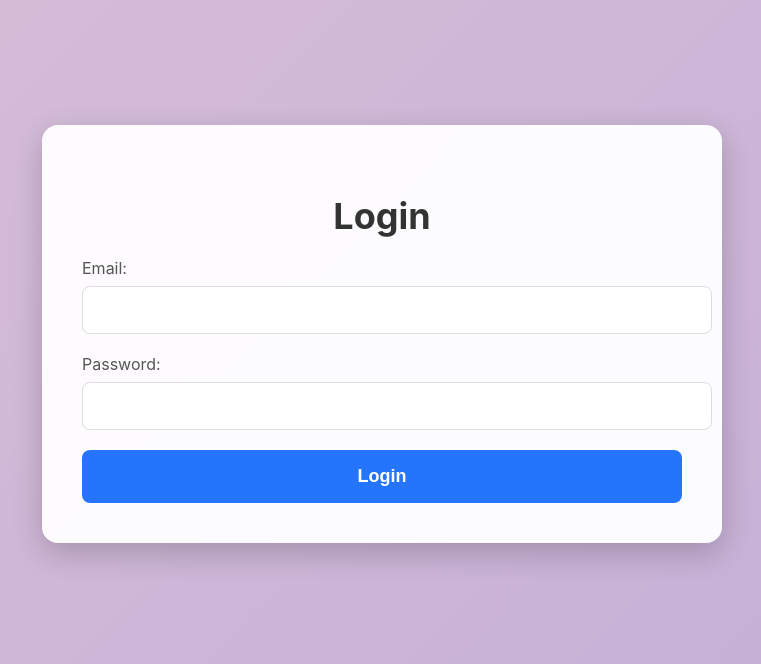
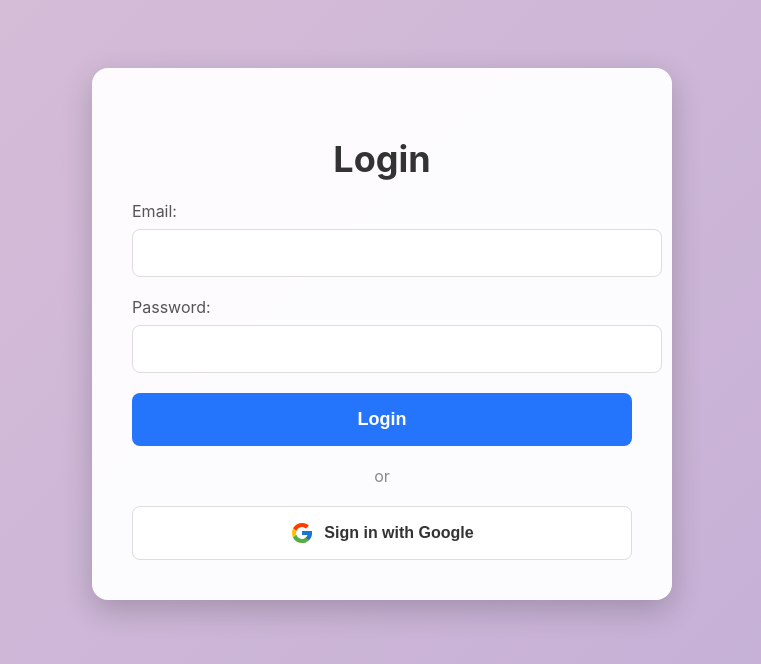
Before and after one commit to SWD-Vacine-project/frontend, a React (Create React App) app: page /Login in a window 1280 px wide. Shown: the part 106-770 px from the top of the page, without its empty margins (258-1019 px from the left). Built offline with nearby package versions, Linux system fonts and the light colour scheme.

Commit message:
Login Google UI

```diff
--- a/src/pages/loginPage.tsx
+++ b/src/pages/loginPage.tsx
@@ -1,6 +1,7 @@
 import React from "react";
 import { useNavigate } from "react-router-dom";
 import { motion } from "framer-motion";
+import { FcGoogle } from "react-icons/fc"; // Import Google icon
 
 const Login: React.FC = () => {
   const navigate = useNavigate();
@@ -9,6 +10,8 @@ const Login: React.FC = () => {
     e.preventDefault();
     navigate("/dashboard");
   };
+
+  const GOOGLE_AUTH_URL = `https://accounts.google.com/o/oauth2/auth?client_id=1006543489483-mrg7qa1pas18ulb0hvnadiagh8jajghs.apps.googleusercontent.com&response_type=code&approval_prompt=force&access_type=offline&redirect_uri=https://localhost:7090/signin-google&scope=openid email profile`;
 
   return (
     <div style={styles.loginPage}>
@@ -48,34 +51,45 @@ const Login: React.FC = () => {
         >
           Login
         </motion.button>
+        <div style={styles.separator}>or</div>
+        <motion.button
+          style={styles.googleButton}
+          whileHover={{ scale: 1.05 }}
+          whileTap={{ scale: 0.95 }}
+          onClick={() => window.location.href = GOOGLE_AUTH_URL}
+        >
+          <FcGoogle size={24} style={{ marginRight: "10px" }} />
+          Sign in with Google
+        </motion.button>
       </motion.form>
     </div>
   );
 };
+
 const styles = {
   loginPage: {
-      height: "100vh", // Fullscreen height
-      width: "100vw",  // Fullscreen width
+    height: "100vh",
+    width: "100vw",
     display: "flex",
     justifyContent: "center",
     alignItems: "center",
-      background: "linear-gradient(135deg, #D8BFD8, #C3AED6)", // Better gradient
+    background: "linear-gradient(135deg, #D8BFD8, #C3AED6)",
     padding: "20px",
   } as React.CSSProperties,
 
   loginForm: {
-      backgroundColor: "rgba(255, 255, 255, 0.95)", // Slightly more solid white
+    backgroundColor: "rgba(255, 255, 255, 0.95)",
     padding: "40px",
     borderRadius: "16px",
     boxShadow: "0 10px 30px rgba(0, 0, 0, 0.2)",
     width: "100%",
-      maxWidth: "600px", // Increased max-width for a larger form
+    maxWidth: "500px",
     textAlign: "center",
   } as React.CSSProperties,
 
   title: {
     marginBottom: "20px",
-      fontSize: "36px", // Larger title
+    fontSize: "36px",
     color: "#333",
   } as React.CSSProperties,
 
@@ -111,7 +125,28 @@ const styles = {
     fontWeight: "bold",
     transition: "background 0.3s ease",
   } as React.CSSProperties,
+
+  separator: {
+    margin: "20px 0",
+    fontSize: "16px",
+    color: "#888",
+  } as React.CSSProperties,
+
+  googleButton: {
+    width: "100%",
+    padding: "14px",
+    backgroundColor: "#fff",
+    border: "1px solid #ddd",
+    borderRadius: "8px",
+    fontSize: "16px",
+    fontWeight: "bold",
+    color: "#333",
+    display: "flex",
+    alignItems: "center",
+    justifyContent: "center",
+    cursor: "pointer",
+    transition: "all 0.3s ease",
+  } as React.CSSProperties,
 };
 
-
 export default Login;
--- a/src/views/Body.tsx
+++ b/src/views/Body.tsx
@@ -3,14 +3,17 @@ import { useSpring, animated } from '@react-spring/web';
 import Modal from '../components/Modal/VaccineModal';
 import ImageSlider from '../components/body/bodySlider';
 
+// Định nghĩa kiểu cho animated.div
 
 
+const AnimatedDiv = animated.div;
 
 const Body: React.FC = () => {
   const [activeCard, setActiveCard] = useState<string | null>(null);
   const [isModalOpen, setIsModalOpen] = useState(false);
   const [modalContent, setModalContent] = useState({ title: '', content: '' });
   const vaccineCardRef = useRef<HTMLDivElement>(null);
+
   const heroSectionProps = useSpring({
     opacity: 1,
     from: { opacity: 0 },
@@ -25,14 +28,11 @@ const Body: React.FC = () => {
     config: { tension: 180, friction: 15 },
   });
 
-
-
   const handleClickOutside = (event: MouseEvent) => {
     if (vaccineCardRef.current && !vaccineCardRef.current.contains(event.target as Node)) {
       setActiveCard(null); // Reset the active card when clicking outside
     }
   };
-
 
   const locationCardProps = useSpring({
     opacity: 1,
@@ -41,7 +41,6 @@ const Body: React.FC = () => {
     delay: 400,
     config: { tension: 180, friction: 15 },
   });
-
 
   const testimonialCardProps = useSpring({
     opacity: 1,
@@ -86,9 +85,6 @@ const Body: React.FC = () => {
     setModalContent({ title: vaccine, content: details });
   };
 
-
-
-
   useEffect(() => {
     document.addEventListener('mousedown', handleClickOutside);
     return () => {
@@ -117,12 +113,11 @@ const Body: React.FC = () => {
             ref={vaccineCardRef} // Assign ref to the vaccine card container
           >
             {["Moderna", "Sinovac", "Pfizer"].map((vaccine) => (
-              <animated.div
+             <AnimatedDiv
              key={vaccine}
-                style={{
-                  ...styles.vaccineCard,
-                  ...vaccineCardProps,
-                  backgroundColor: activeCard === vaccine ? '#e0f7fa' : '#f9f9f9',
+             style ={{
+               ...vaccineCardProps, // Directly pass all animated values (opacity, transform)
+               backgroundColor: activeCard === vaccine ? '#e0f7fa' : '#f9f9f9', // This is fine; it won't conflict
              }}
              onClick={() => handleCardClick(vaccine)}
              onMouseEnter={(e) => (e.currentTarget.style.boxShadow = '0 4px 8px rgba(0, 0, 0, 0.2)')}
@@ -136,7 +131,7 @@ const Body: React.FC = () => {
                  ? "Sinovac COVID-19 vaccine is an inactivated virus vaccine developed to reduce the risk of severe disease."
                  : "Developed by the University of Oxford, Pfizer has a vaccine efficacy of up to 90%."}
              </p>
-              </animated.div>
+           </AnimatedDiv>
             ))}
           </div>
           <Modal isOpen={isModalOpen} onClose={() => setIsModalOpen(false)} title={modalContent.title} content={modalContent.content} />
@@ -151,37 +146,31 @@ const Body: React.FC = () => {
         <section style={styles.locationsSection}>
         <h2 style={styles.sectionTitle}>Get Vaccine Location</h2>
         <div style={styles.locationCardContainer}>
-          <animated.div style={{ ...styles.locationCard, ...locationCardProps }}>
+          <AnimatedDiv style={{ ...styles.locationCard, ...locationCardProps }}>
             <h3 style={styles.locationName}>White Square</h3>
             <p style={styles.locationAddress}>Jalan Setiabudi Santoso</p>
             <button style={styles.locationButton}>Get Your Vaccine</button>
-          </animated.div>
-          <animated.div style={{ ...styles.locationCard, ...locationCardProps }}>
+          </AnimatedDiv>
+          <AnimatedDiv style={{ ...styles.locationCard, ...locationCardProps }}>
             <h3 style={styles.locationName}>White Town</h3>
             <p style={styles.locationAddress}>Jalan Jenderal Sudirman</p>
             <button style={styles.locationButton}>Get Your Vaccine</button>
-          </animated.div>
+          </AnimatedDiv>
         </div>
       </section>
-
-
 
       {/* Testimonials Section with Animation */}
       <section style={styles.testimonialsSection}>
         <h2 style={styles.sectionTitle}>What People Say About Us</h2>
-        <animated.div style={{ ...styles.testimonialCard, ...testimonialCardProps }}>
+        <AnimatedDiv style={{ ...styles.testimonialCard, ...testimonialCardProps }}>
           <p style={styles.testimonialText}>
             "I am very grateful to Vaccining. With the Vaccining application, it
             is really easier for me to find vaccination sites, and it also makes
             it easier for me."
           </p>
           <p style={styles.testimonialAuthor}>- Arya Wijaya, 25 Years Old</p>
-        </animated.div>
+        </AnimatedDiv>
       </section>
-
-
-
-
       </div>
     </body>
   );
```
Also changed, not shown: src/pages/Google.tsx (added, +39 -0 lines). Lines whose indentation alone changed are shown as unchanged.
